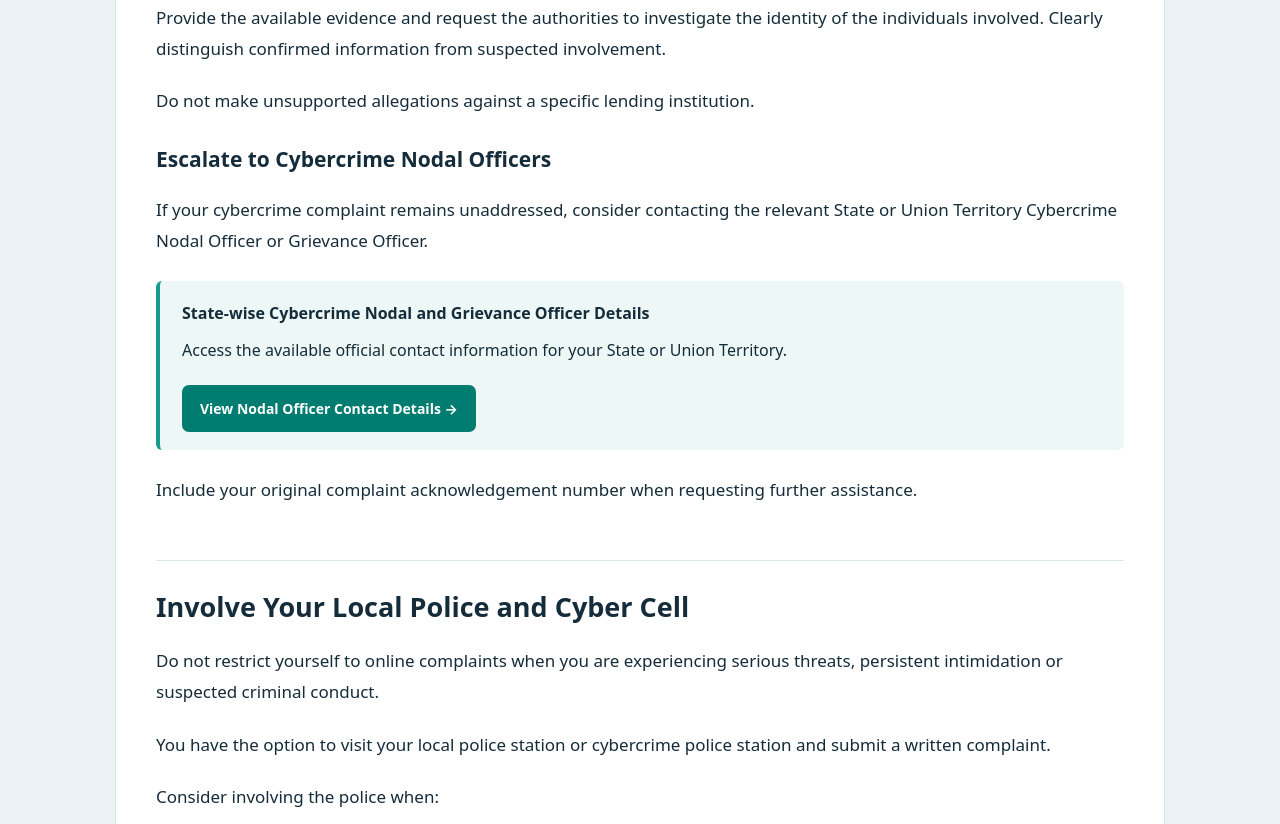
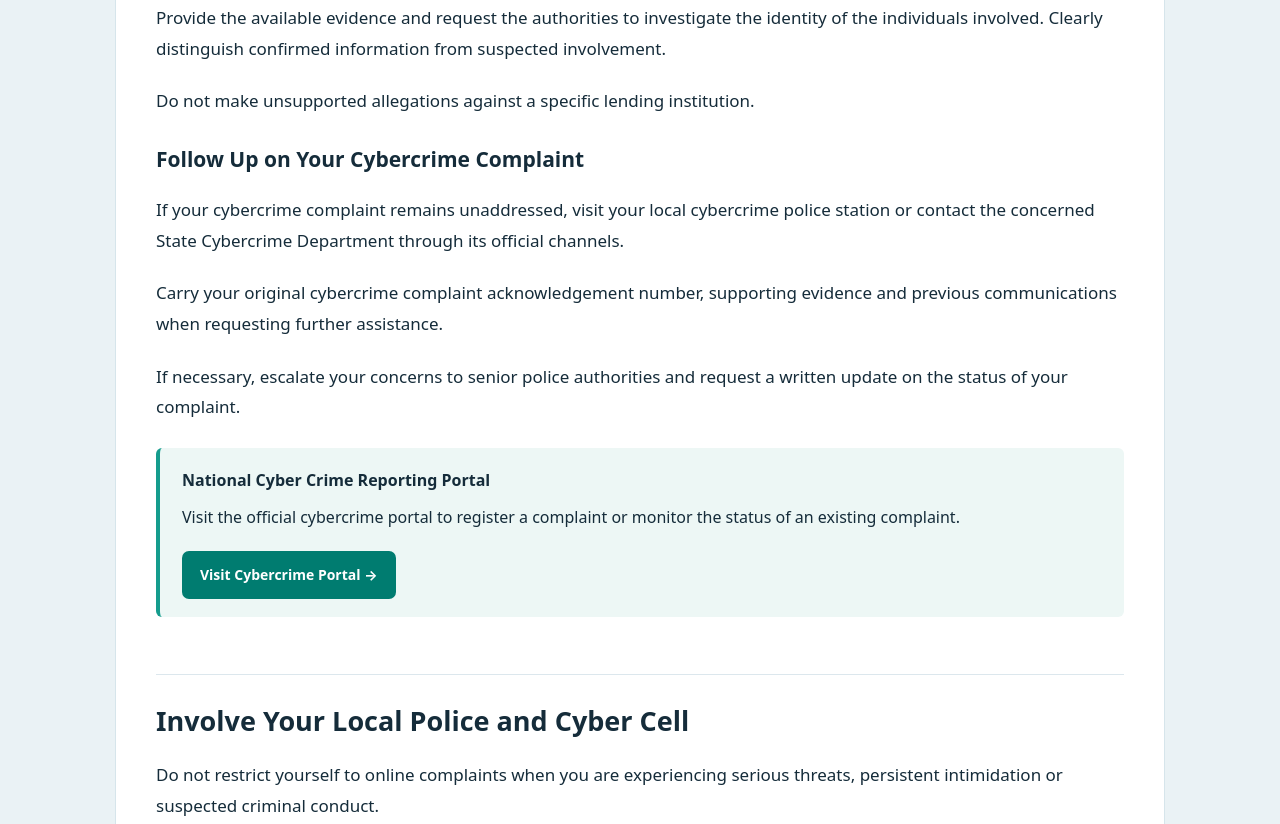
Before and after one commit to stoploanharassment/stoploanharassment.github.io, a plain HTML site: page report-harassment.html in a window 1280 px wide. Shown: the part 7077-7901 px from the top of the page. Drawn offline with Linux system fonts and the light colour scheme.

Commit message:
Revise cybercrime complaint escalation instructions
Updated references to Cybercrime Nodal Officers and adjusted instructions for escalating complaints. Changed headings and links to reflect the new structure and information.

```diff
--- a/report-harassment.html
+++ b/report-harassment.html
@@ -446,7 +446,7 @@ a.portal-button:hover {
     margin: 5px 0;
 }
 
-/* RBI DATE CALCULATOR */
+/* RBI ESCALATION CALCULATOR */
 
 .tool-card {
     background: #f5f9fb;
@@ -1358,40 +1358,46 @@ footer {
             a specific lending institution.
         </p>
 
-        <h3>Escalate to Cybercrime Nodal Officers</h3>
+        <h3>Follow Up on Your Cybercrime Complaint</h3>
 
         <p>
             If your cybercrime complaint remains unaddressed,
-            consider contacting the relevant State or
-            Union Territory Cybercrime Nodal Officer
-            or Grievance Officer.
+            visit your local cybercrime police station or
+            contact the concerned State Cybercrime Department
+            through its official channels.
+        </p>
+
+        <p>
+            Carry your original cybercrime complaint
+            acknowledgement number, supporting evidence
+            and previous communications when requesting
+            further assistance.
+        </p>
+
+        <p>
+            If necessary, escalate your concerns to senior
+            police authorities and request a written update
+            on the status of your complaint.
         </p>
 
         <div class="notice">
 
-            <strong>
-                State-wise Cybercrime Nodal and
-                Grievance Officer Details
-            </strong>
+            <strong>National Cyber Crime Reporting Portal</strong>
 
             <p>
-                Access the available official contact
-                information for your State or Union Territory.
+                Visit the official cybercrime portal to
+                register a complaint or monitor the status
+                of an existing complaint.
             </p>
 
-            <a href="https://cybercrime.gov.in/Webform/Crime_NodalGrivanceList.aspx"
+            <a href="https://cybercrime.gov.in/"
                target="_blank"
                rel="noopener noreferrer"
                class="portal-button">
-                View Nodal Officer Contact Details &rarr;
+                Visit Cybercrime Portal &rarr;
             </a>
 
         </div>
-
-        <p>
-            Include your original complaint acknowledgement
-            number when requesting further assistance.
-        </p>
 
     </section>
 
@@ -1550,7 +1556,7 @@ footer {
 
             <li>Commissioner of Police.</li>
 
-            <li>State Cybercrime Nodal Officer.</li>
+            <li>State Cybercrime Department.</li>
 
         </ul>
 
@@ -1946,7 +1952,7 @@ footer {
 
     </section>
 
-    <!-- PERSONAL COMPLAINT RECORDS - INFORMATION ONLY -->
+    <!-- PERSONAL COMPLAINT RECORDS -->
 
     <section class="content-section">
 
@@ -2128,20 +2134,6 @@ footer {
                                target="_blank"
                                rel="noopener noreferrer">
                                 cybercrime.gov.in
-                            </a>
-                        </td>
-
-                    </tr>
-
-                    <tr>
-
-                        <td>Cybercrime Nodal Officers</td>
-
-                        <td>
-                            <a href="https://cybercrime.gov.in/Webform/Crime_NodalGrivanceList.aspx"
-                               target="_blank"
-                               rel="noopener noreferrer">
-                                View Contact Details
                             </a>
                         </td>
 
```
